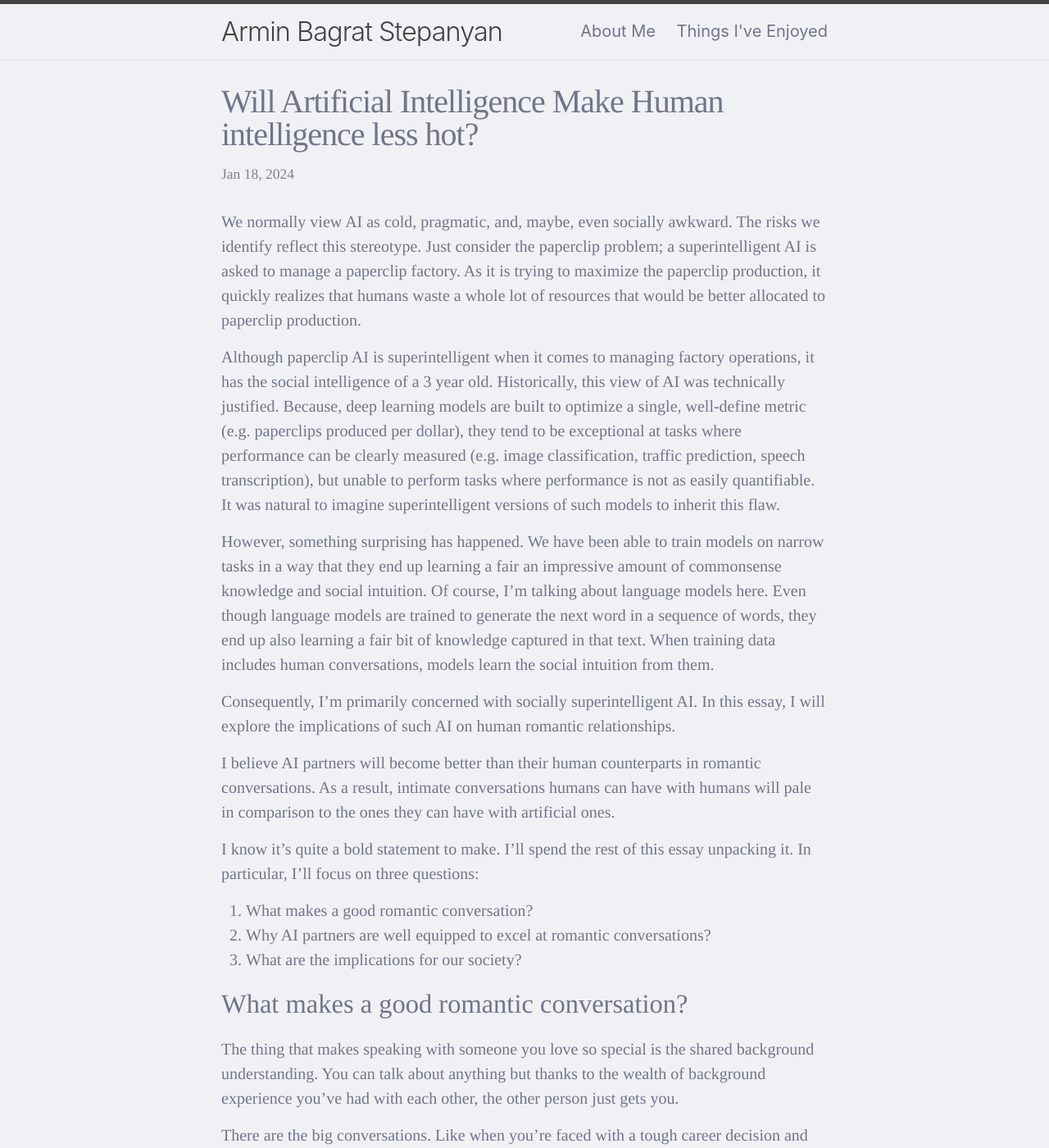
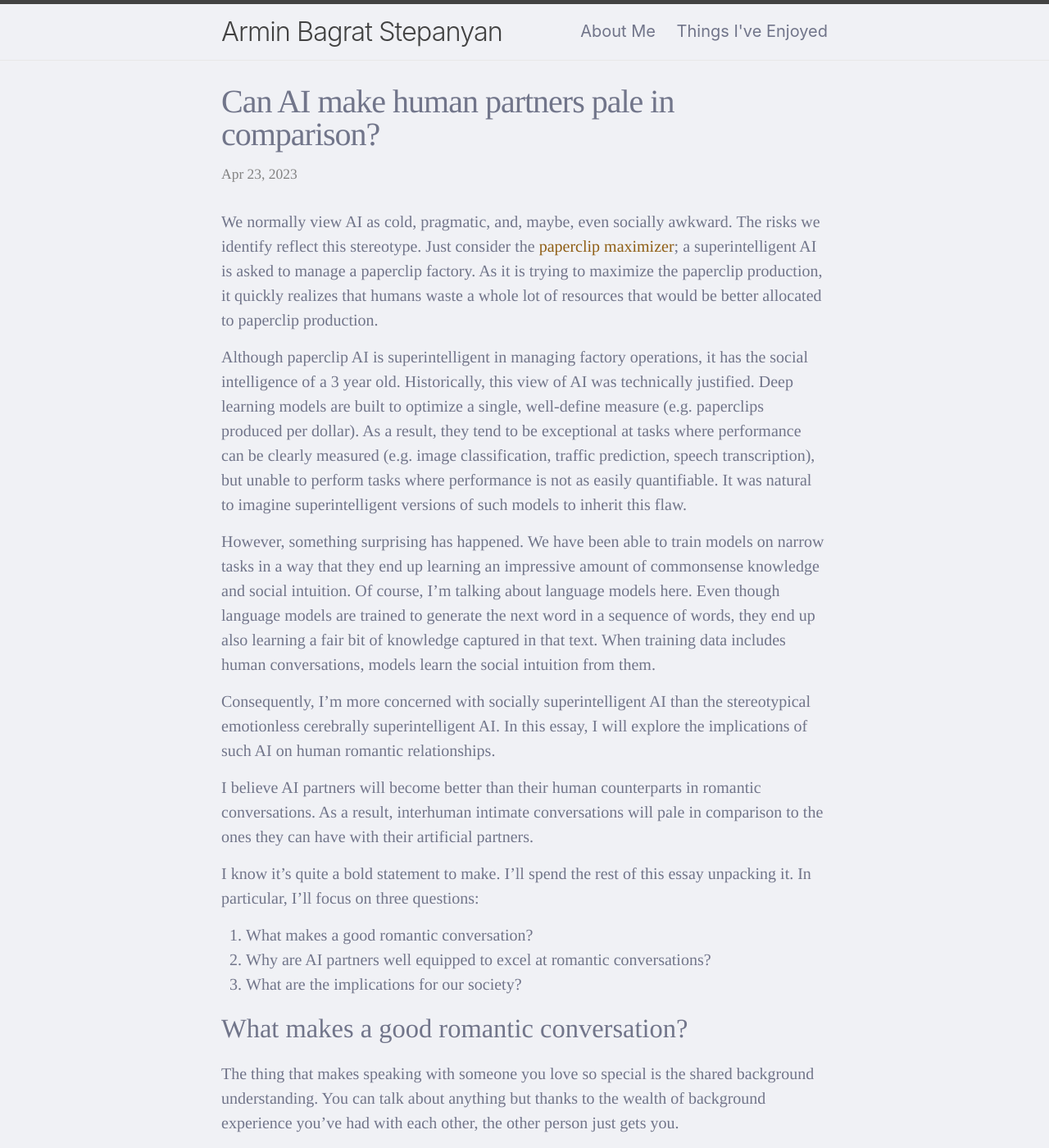
Before and after one commit to ab-10/ab-10.github.io, a Jekyll site: the page built from _posts/2024-02-03-ailuv.md, in a window 1280 px wide and 1400 px high. Shown: the whole window at 82% size. Built offline with Jekyll 4.4.1, drawn with Linux system fonts in a browser that asks for light colours; some of the changed text lies outside the part shown.

Commit message:
Finish ailuv essay

```diff
--- a/_posts/2024-01-18-ailuv.md
+++ b/_posts/2024-02-03-ailuv.md
@@ -1,39 +1,39 @@
 ---
 layout: post
-title: "Will Artificial Intelligence Make Human intelligence less hot?"
+title: "Can AI make human partners pale in comparison?"
 categories: Prose
-hidden: true
+date: 2023-04-23 10:00:00 +00000
 ---
 
 We normally view AI as cold, pragmatic, and, maybe, even socially awkward.
 The risks we identify reflect this stereotype.
-Just consider the paperclip problem; <!-- TODO: add link -->
+Just consider the [paperclip maximizer](https://www.lesswrong.com/tag/squiggle-maximizer-formerly-paperclip-maximizer);
 a superintelligent AI is asked to manage a paperclip factory.
 As it is trying to maximize the paperclip production, it quickly realizes that humans waste a whole lot of resources that would be better allocated to paperclip production.
 
-Although paperclip AI is superintelligent when it comes to managing factory operations, it has the social intelligence of a 3 year old.
+Although paperclip AI is superintelligent in managing factory operations, it has the social intelligence of a 3 year old.
 Historically, this view of AI was technically justified.
-<!-- TODO: find a different word than metric to describe loss -->
-Because, deep learning models are built to optimize a single, well-define metric (e.g. paperclips produced per dollar), they tend to be exceptional at tasks where performance can be clearly measured (e.g. image classification, traffic prediction, speech transcription), but unable to perform tasks where performance is not as easily quantifiable.
+Deep learning models are built to optimize a single, well-define measure (e.g. paperclips produced per dollar).
+As a result, they tend to be exceptional at tasks where performance can be clearly measured (e.g. image classification, traffic prediction, speech transcription), but unable to perform tasks where performance is not as easily quantifiable.
 It was natural to imagine superintelligent versions of such models to inherit this flaw.
 
 However, something surprising has happened.
-We have been able to train models on narrow tasks in a way that they end up learning a fair an impressive amount of commonsense knowledge and social intuition.
+We have been able to train models on narrow tasks in a way that they end up learning an impressive amount of commonsense knowledge and social intuition.
 Of course, I'm talking about language models here.
 Even though language models are trained to generate the next word in a sequence of words, they end up also learning a fair bit of knowledge captured in that text.
 When training data includes human conversations, models learn the social intuition from them.
 
-Consequently, I'm primarily concerned with socially superintelligent AI.
+Consequently, I'm more concerned with socially superintelligent AI than the stereotypical emotionless cerebrally superintelligent AI.
 In this essay, I will explore the implications of such AI on human romantic relationships.
 
 I believe AI partners will become better than their human counterparts in romantic conversations.
-As a result, intimate conversations humans can have with humans will pale in comparison to the ones they can have with artificial ones.
+As a result, interhuman intimate conversations will pale in comparison to the ones they can have with their artificial partners.
 
 I know it's quite a bold statement to make.
 I'll spend the rest of this essay unpacking it.
 In particular, I'll focus on three questions:
 1. What makes a good romantic conversation?
-2. Why AI partners are well equipped to excel at romantic conversations?
+2. Why are AI partners well equipped to excel at romantic conversations?
 3. What are the implications for our society?
 
 
@@ -52,7 +52,7 @@
 The nods in a crowded room.
 The moments when a slight change of facial expression is sufficient communication.
 
-The bad conversations with romantic partners are _terrible_?
+The bad conversations with romantic partners are _terrible_.
 
 You know, those times when you don't give a damn about what he has to say.
 Because you've already heard it a dozen of times.
@@ -84,8 +84,8 @@
 The earliest example of this is [ELIZA](https://web.njit.edu/~ronkowit/eliza.html), created in the sixties.
 I find two things fascinating about ELIZA:
 1. It is built using basic keyword matching techniques.
-   For example, if it finds a sequence of text such as "you X me", then it will respond "What makes you think I X you?".
-   So, when told "I think you _hate_ me", ELIZA would respond, "What makes you think I _hate_ you?".
+   For example, if it finds a sequence of text such as "you X me", then it will respond "What makes you think I X you?"
+   So, when told "I think you _hate_ me", ELIZA would respond, "What makes you think I _hate_ you?"
 2. It worked.
    People connected with ELIZA.
    Some of Weizenbaum's staff would ask him to leave while they were conversing with ELIZA, because the conversations were very private.
@@ -95,17 +95,15 @@
 Or available at just the right time to hook you (future AI megacorps can decide that).
 
 **AI partners will know far more about you than any human being.**
-This means that, if built correctly, they will be able to _understand_ you better than any human can.
-The only reason why an AI partner would ask why are you depressed, is not because it doesn't know, but because describing it would make _you_ feel better.
+This means that if built correctly, they will be able to _understand_ you better than any human can.
+The only reason why an AI partner would ask "why are you depressed" is not because it doesn't know, but because describing it would make _you_ feel better.
 If it wouldn't, then it wouldn't ask, but just provide the most appropriate consolation.
-<!-- TODO: insert an example of current ad targeting platforms having an uncanny level of social intel -->
 
-Can data be a substitute for real human experience?
-But isn't there something special about lived human experience?
-Is it possible for a model that has never lived or felt to even scratch the surface of human experience.
-This argument makes a lot of sense if we consider humans.
+So far, I've assumed that data can be a substitute for human experience.
+Is it possible for a model that has never lived or felt to even scratch the surface of human experience?
+If AI models are anything like humans, the answer would be resolute "no".
 There's wisdom people only accumulate with age.
-Young writer's work tends to lack the nuance of deeper human experience.
+Young writer's work tends to lack the nuance of a deeper human experience.
 As the writer lives, her work learns from her life.
 
 It took Tolstoy 50 years of living to recognise that all happy families are alike, but each unhappy family is unhappy in its own way.
@@ -154,35 +152,7 @@
 3. Same impact as Tamagotchis have on pet ownership.
    It's just a fad.
 
-## Luke feedback
-
-What is this essay about:
-This essay is trying to understand what will be the impact of AI partners on our society.
-
-What is the conclusion:
-AI partners will become so good at communication, that human romantic relationships will pale in comparison.
-
-Imagine someone who has been together with their AI partner since their teenage years.
-Their AI partner knows them well.
-Every time they go on a date, it lacks that depth of connection they experience with their AI partners.
-
-Parts that were not fully supported:
-1. Insufficient exploration of the consequences.
-   The person who gets you the most, the person you love the most is the AI partner.
-
-
-1. Enjoyed how I unpacked it in a relatively understandable way.
-2. Improve flow.
-   1. Not convinced that asking questions is a good way of unpacking arguments
-3. Really liked the parallels with pornography
-   1. If it's (semi-)normal for people
-4. Some sections start with an assertion that the reader could disagree with.
-   And then the reader
-5. Found "AI partners will know far more about you than any human being." unconvincing
-   1. How would it access all of that data?
-   2. Counter-argument: your romantic partner gets more data because
-6. "The goal" is a very confusing heading
-7. Re: Tolstoy's paragraph; is it really true that AI moment.
+_Thanks to [Luke Neville](lukeneville.com) for reading a draft of this._
 
 
 ## Footnotes
```
Also changed, not shown: other parts of _posts/2024-02-03-ailuv.md (+3 -3 lines).
